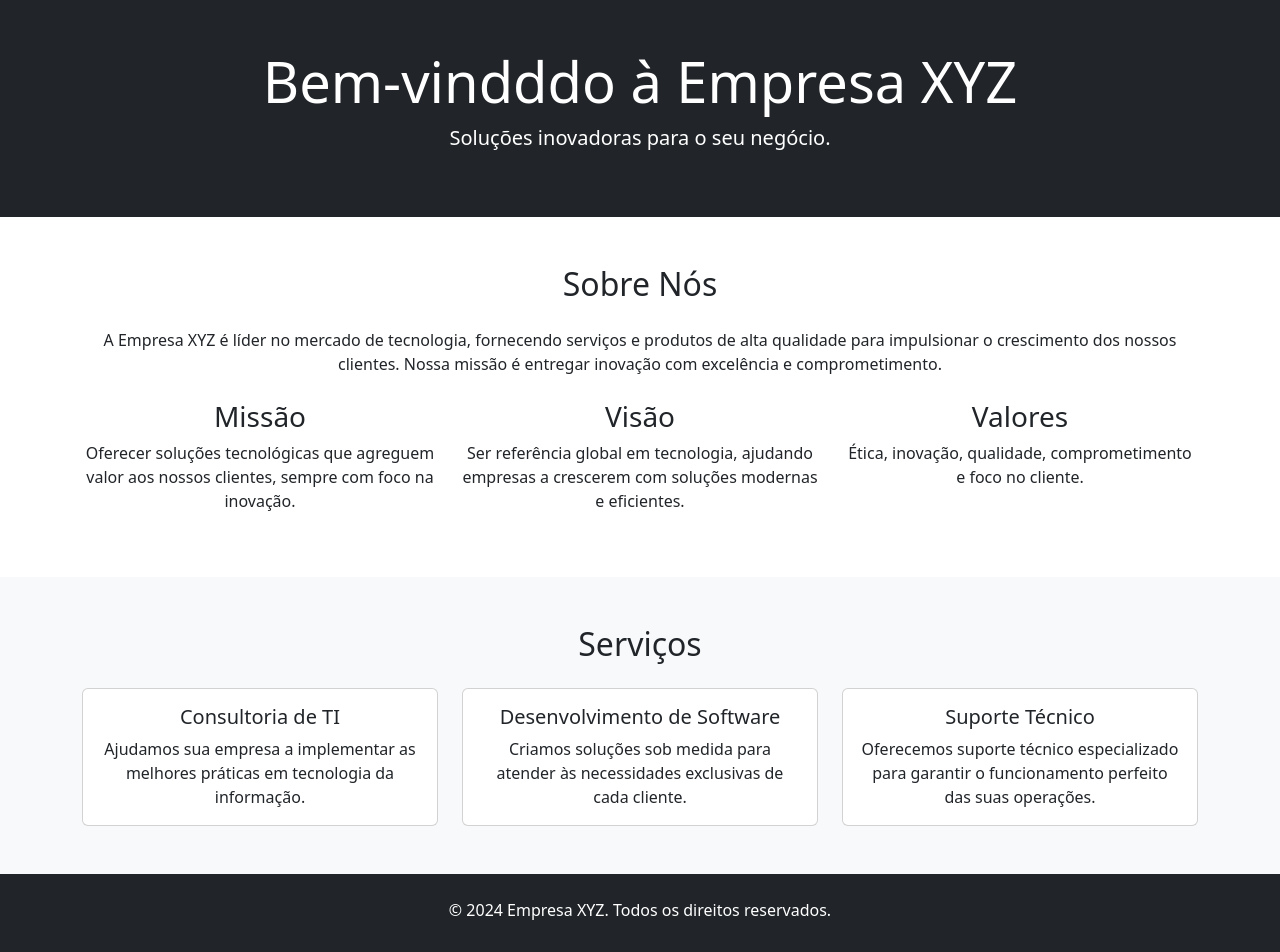
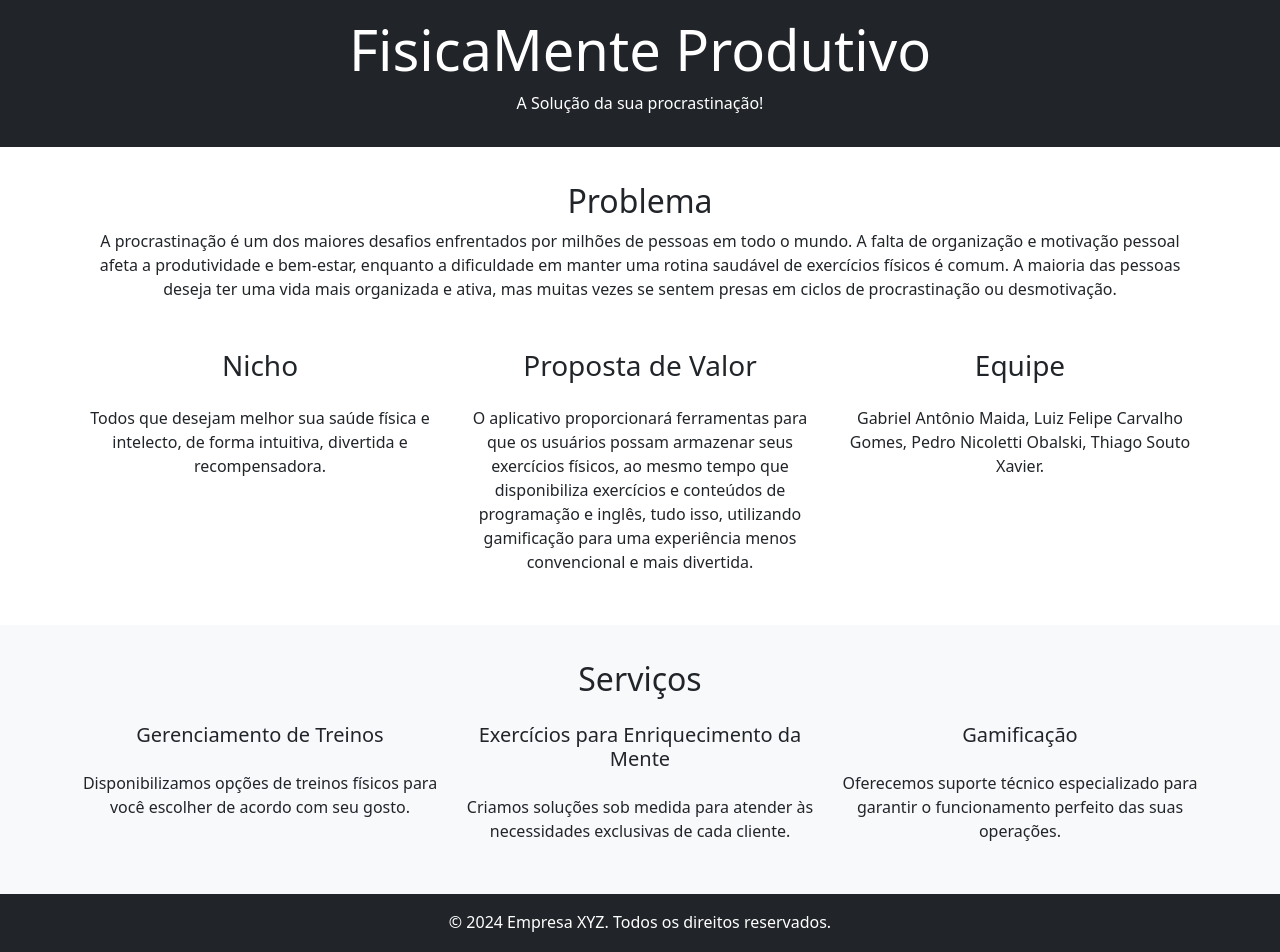
Before and after one commit to GabrielMaida/FMP, a React (Create React App) app in the folder landpage-fmp/: page / in a window 1280 px wide. Shown: the top 952 px of the page. Built offline with nearby package versions, Linux system fonts and the light colour scheme.

Commit message:
refactor: Mudança na estrutura do HTML e exclusão de Classes desnecessárias

```diff
--- a/landpage-fmp/src/App.js
+++ b/landpage-fmp/src/App.js
@@ -4,78 +4,62 @@ import './App.css';
 function App() {
     return (
         <div className="App">
-      <header className="bg-dark text-white py-5">
-        <div className="container">
-          <h1 className="display-4">Bem-vindddo à Empresa XYZ</h1>
-          <p className="lead">Soluções inovadoras para o seu negócio.</p>
-        </div>
+            <header className="bg-dark text-white py-3">
+                <h1 className="display-4">FisicaMente Produtivo</h1>
+                <p className=''>A Solução da sua procrastinação!</p>
             </header>
 
-      <section className="py-5">
+            <section>
                 <div className="container">
-          <h2 className="mb-4">Sobre Nós</h2>
-          <p className="mb-4">
-            A Empresa XYZ é líder no mercado de tecnologia, fornecendo serviços e produtos de alta qualidade para impulsionar o crescimento dos nossos clientes. Nossa missão é entregar inovação com excelência e comprometimento.
+                    <h2>Problema</h2>
+                    <p>
+                        A procrastinação é um dos maiores desafios enfrentados por milhões de pessoas em todo o mundo. A falta de organização e motivação pessoal afeta a produtividade e bem-estar, enquanto a dificuldade em manter uma rotina saudável de exercícios físicos é comum. A maioria das pessoas deseja ter uma vida mais organizada e ativa, mas muitas vezes se sentem presas em ciclos de procrastinação ou desmotivação.
                     </p>
-          <div className="row">
+                    <div className="row mt-5">
                         <div className="col-md-4">
-              <h3>Missão</h3>
-              <p>Oferecer soluções tecnológicas que agreguem valor aos nossos clientes, sempre com foco na inovação.</p>
+                            <h3 className='mb-4'>Nicho</h3>
+                            <p>Todos que desejam melhor sua saúde física e intelecto, de forma intuitiva, divertida e recompensadora.</p>
                         </div>
                         <div className="col-md-4">
-              <h3>Visão</h3>
-              <p>Ser referência global em tecnologia, ajudando empresas a crescerem com soluções modernas e eficientes.</p>
+                            <h3 className='mb-4'>Proposta de Valor</h3>
+                            <p>O aplicativo proporcionará ferramentas para que os usuários possam armazenar seus exercícios físicos, ao mesmo tempo que disponibiliza exercícios e conteúdos de programação e inglês, tudo isso, utilizando gamificação para uma experiência menos convencional e mais divertida.</p>
                         </div>
                         <div className="col-md-4">
-              <h3>Valores</h3>
-              <p>Ética, inovação, qualidade, comprometimento e foco no cliente.</p>
+                            <h3 className='mb-4'>Equipe</h3>
+                            <p>Gabriel Antônio Maida, Luiz Felipe Carvalho Gomes, Pedro Nicoletti Obalski, Thiago Souto Xavier.</p>
                         </div>
                     </div>
                 </div>
             </section>
 
-      <section className="bg-light py-5">
+            <section className="bg-light">
                 <div className="container">
-          <h2 className="mb-4">Serviços</h2>
+                    <h2 className='mb-4'>Serviços</h2>
                     <div className="row">
                         <div className="col-md-4">
-              <div className="card">
-                <div className="card-body">
-                  <h5 className="card-title">Consultoria de TI</h5>
-                  <p className="card-text">
-                    Ajudamos sua empresa a implementar as melhores práticas em tecnologia da informação.
+                            <h5 className='mb-4'>Gerenciamento de Treinos</h5>
+                            <p>
+                                Disponibilizamos opções de treinos físicos para você escolher de acordo com seu gosto.
                             </p>
                         </div>
-              </div>
-            </div>
                         <div className="col-md-4">
-              <div className="card">
-                <div className="card-body">
-                  <h5 className="card-title">Desenvolvimento de Software</h5>
-                  <p className="card-text">
+                            <h5 className='mb-4'>Exercícios para Enriquecimento da Mente</h5>
+                            <p>
                                 Criamos soluções sob medida para atender às necessidades exclusivas de cada cliente.
                             </p>
                         </div>
-              </div>
-            </div>
                         <div className="col-md-4">
-              <div className="card">
-                <div className="card-body">
-                  <h5 className="card-title">Suporte Técnico</h5>
-                  <p className="card-text">
+                            <h5 className='mb-4'>Gamificação</h5>
+                            <p>
                                 Oferecemos suporte técnico especializado para garantir o funcionamento perfeito das suas operações.
                             </p>
                         </div>
                     </div>
                 </div>
-          </div>
-        </div>
             </section>
 
-      <footer className="bg-dark text-white py-4">
-        <div className="container text-center">
+            <footer className="bg-dark pt-3">
                 <p>&copy; 2024 Empresa XYZ. Todos os direitos reservados.</p>
-        </div>
             </footer>
         </div>
     );
```
Lines whose indentation alone changed are shown as unchanged.
